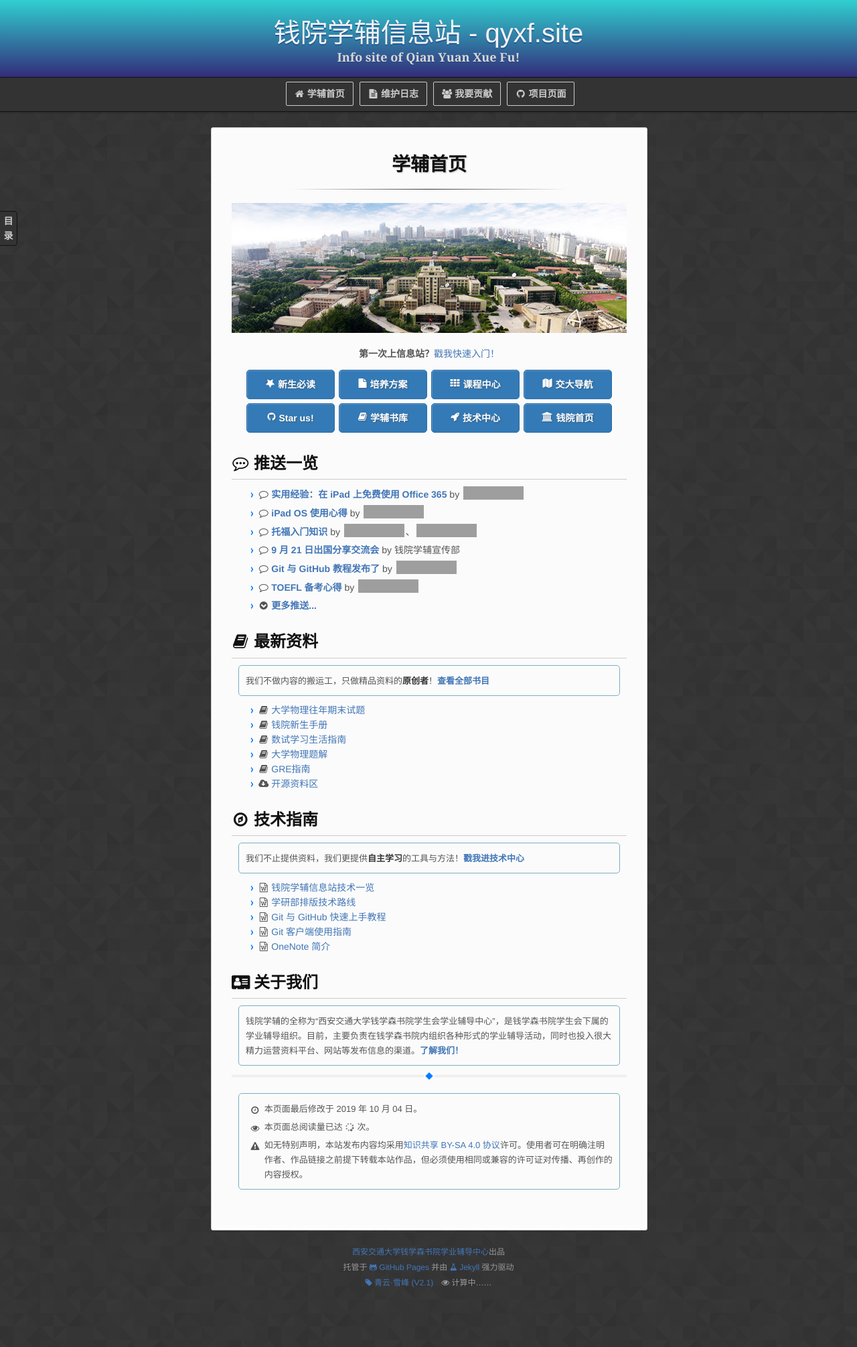
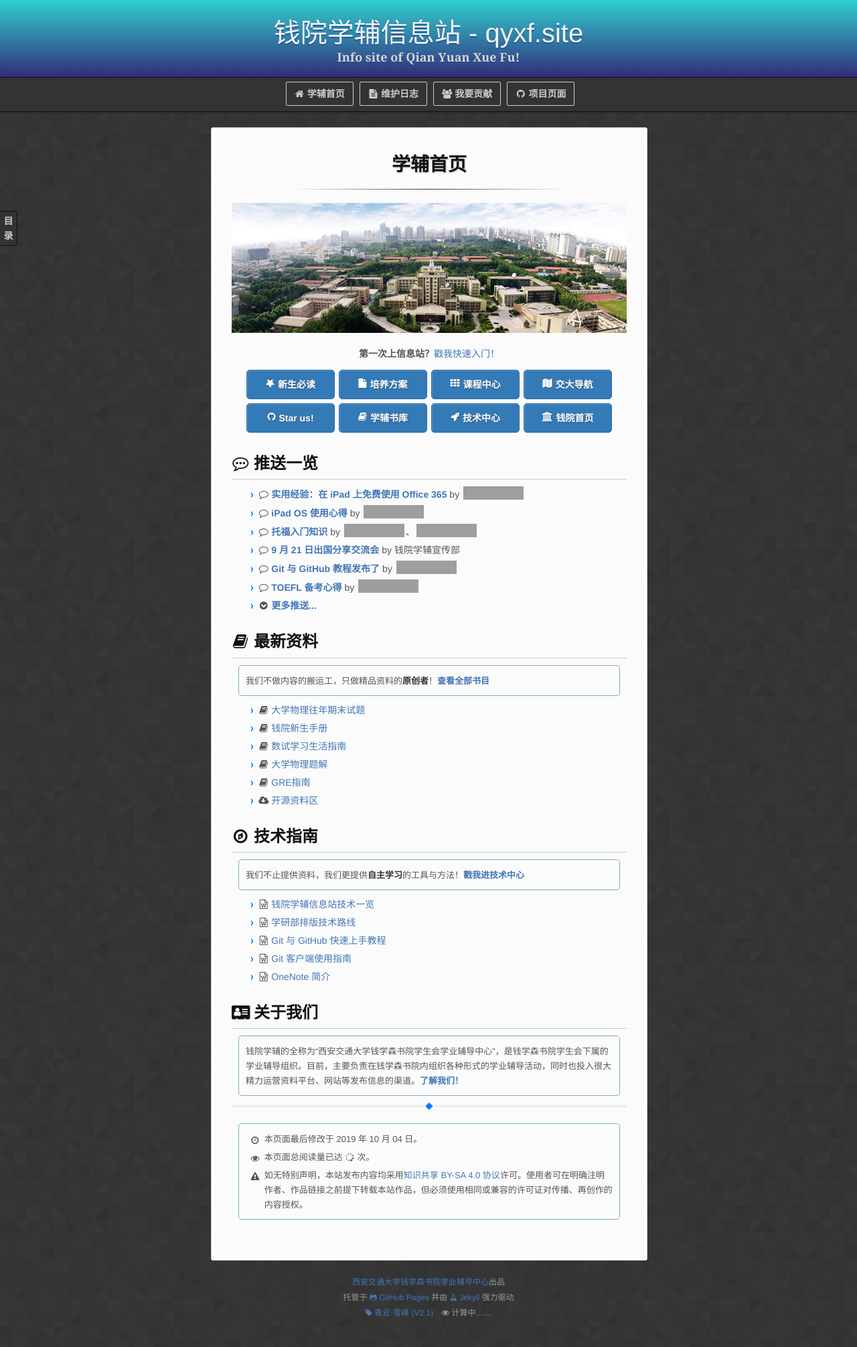
Before and after one commit to qyxf/qyxf.github.io, a Jekyll site: the page built from index.md, in a window 1280 px wide. Shown: the whole page at 67% size. Built offline with Jekyll 4.4.1, drawn with Linux system fonts in a browser that asks for light colours; some web fonts are replaced; our own code applies the rules of GitHub Pages for plain Markdown files; comment, search, counter and statistics services are not loaded; before the commit the page ends 1966 px from its top, so only the background shows below that; grey boxes are pictures that could not be loaded.

Commit message:
Set margin-bottom for all li
Former-commit-id: f552d65f81ea424c6ea26f2e8dc7c9456169c976

```diff
--- a/_sass/leap-month.scss
+++ b/_sass/leap-month.scss
@@ -295,6 +295,10 @@ section {
   u {
     text-underline-position: under;
   }
+
+  li {
+    margin-bottom: 5px;
+  }
 }
 
 small {
--- a/assets/css/style.scss
+++ b/assets/css/style.scss
@@ -55,12 +55,8 @@ center-banner {
   margin: 10px;
 }
 
-.postlist li{
-  margin-bottom: 5px;
-
-  a {
+.postlist li a {
     font-weight: bold;
-  }
 }
 
 .mobile-info {
```
